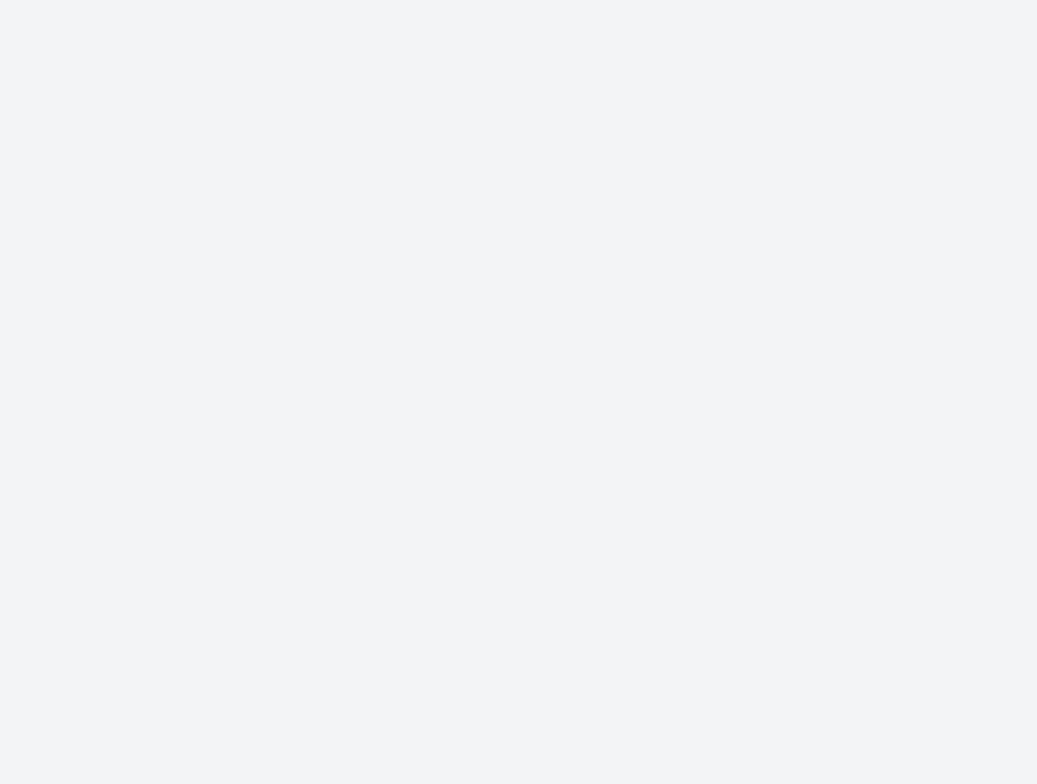
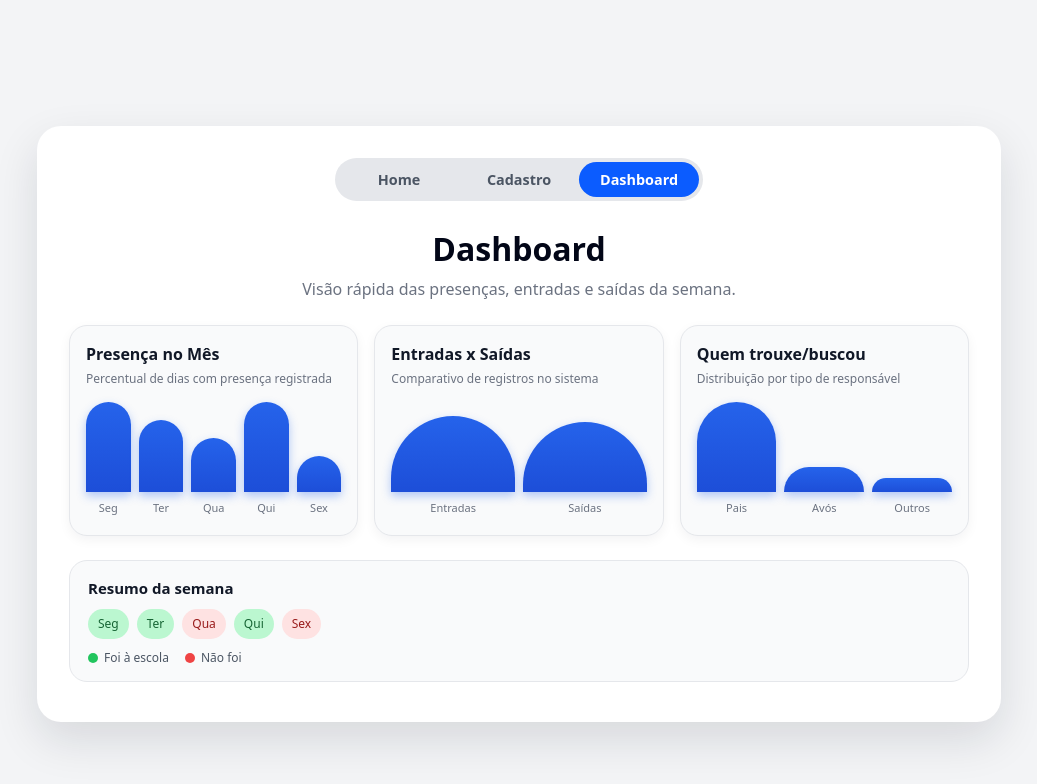
Before and after one commit to belli5/Esp32, a React (Vite) app in the folder interface-web/: page /dashboard in a window 1280 px wide. Before the commit this address had no page. Shown: the top 784 px of the page, without its empty margins (121-1158 px from the left). Built offline with nearby package versions, Linux system fonts and the light colour scheme.

Commit message:
feat: dashboard done

```diff
--- a/interface-web/src/App.jsx
+++ b/interface-web/src/App.jsx
@@ -7,6 +7,7 @@ import FirstPage  from './pages/firstPage/firstPage'
 import Cadastrar from './pages/Cadastro/cadastro'
 import Entrada from './pages/Entrada/entrada'
 import Saida from './pages/Saida/saida'
+import Dashboard from './pages/Dashboard/dashboard'
 
 function App() {
   return (
@@ -16,6 +17,7 @@ function App() {
         <Route path="/cadastro" element={<Cadastrar />} />
         <Route path="/entrada" element={<Entrada />} />
         <Route path="/saida" element={<Saida />} />
+        <Route path="/dashboard" element={<Dashboard />} />
       </Routes>
     </>
   )
--- a/interface-web/src/pages/Dashboard/dashboard.jsx
+++ b/interface-web/src/pages/Dashboard/dashboard.jsx
@@ -0,0 +1,178 @@
+import React from "react";
+import { useNavigate, useLocation } from "react-router-dom";
+
+import {
+  PageWrapper,
+  Card,
+  Title,
+  Subtitle,
+  TabsBar,
+  TabsTrack,
+  Slider,
+  TabButton,
+  ChartsGrid,
+  ChartCard,
+  ChartTitle,
+  ChartSubtitle,
+  ChartArea,
+  BarRow,
+  Bar,
+  BarLabelRow,
+  BarLabel,
+  WeekSummaryCard,
+  WeekSummaryTitle,
+  WeekDaysRow,
+  DayPill,
+  LegendRow,
+  LegendItem,
+  LegendDot,
+} from "./dashboard.styles";
+
+export default function Dashboard() {
+  const navigate = useNavigate();
+  const location = useLocation();
+
+  // 0 = Home, 1 = Cadastro, 2 = Dashboard
+  let activeIndex = 0;
+  if (location.pathname === "/cadastro") {
+    activeIndex = 1;
+  } else if (location.pathname === "/dashboard") {
+    activeIndex = 2;
+  }
+
+  const goHome = () => navigate("/");
+  const goCadastro = () => navigate("/cadastro");
+  const goDashboard = () => navigate("/dashboard");
+
+  // ---- MOCKS DE DADOS (depois você troca por API/real) ----
+  const presencasSemana = [100, 80, 60, 100, 40]; // seg a sex (%)
+  const entradasVsSaidas = [
+    { label: "Entradas", value: 42 },
+    { label: "Saídas", value: 39 },
+  ];
+  const responsaveisQueForam = [
+    { label: "Pais", value: 32 },
+    { label: "Avós", value: 7 },
+    { label: "Outros", value: 4 },
+  ];
+
+  const semana = [
+    { dia: "Seg", presente: true },
+    { dia: "Ter", presente: true },
+    { dia: "Qua", presente: false },
+    { dia: "Qui", presente: true },
+    { dia: "Sex", presente: false },
+  ];
+
+  return (
+    <PageWrapper>
+      <Card>
+        {/* Tabs topo */}
+        <TabsBar>
+          <TabsTrack>
+            <Slider activeIndex={activeIndex} />
+            <TabButton active={activeIndex === 0} onClick={goHome}>
+              Home
+            </TabButton>
+            <TabButton active={activeIndex === 1} onClick={goCadastro}>
+              Cadastro
+            </TabButton>
+            <TabButton active={activeIndex === 2} onClick={goDashboard}>
+              Dashboard
+            </TabButton>
+          </TabsTrack>
+        </TabsBar>
+
+        <Title>Dashboard</Title>
+        <Subtitle>
+          Visão rápida das presenças, entradas e saídas da semana.
+        </Subtitle>
+
+        {/* 3 “gráficos” */}
+        <ChartsGrid>
+          {/* Gráfico 1 – Presença na semana */}
+          <ChartCard>
+            <ChartTitle>Presença no Mês</ChartTitle>
+            <ChartSubtitle>Percentual de dias com presença registrada</ChartSubtitle>
+
+            <ChartArea>
+              <BarRow>
+                {presencasSemana.map((valor, idx) => (
+                  <Bar key={idx} value={valor} />
+                ))}
+              </BarRow>
+
+              <BarLabelRow>
+                {["Seg", "Ter", "Qua", "Qui", "Sex"].map((d) => (
+                  <BarLabel key={d}>{d}</BarLabel>
+                ))}
+              </BarLabelRow>
+            </ChartArea>
+          </ChartCard>
+
+          {/* Gráfico 2 – Entradas x Saídas */}
+          <ChartCard>
+            <ChartTitle>Entradas x Saídas</ChartTitle>
+            <ChartSubtitle>Comparativo de registros no sistema</ChartSubtitle>
+
+            <ChartArea>
+              <BarRow>
+                {entradasVsSaidas.map((item) => (
+                  <Bar key={item.label} value={item.value * 2} />
+                ))}
+              </BarRow>
+
+              <BarLabelRow>
+                {entradasVsSaidas.map((item) => (
+                  <BarLabel key={item.label}>{item.label}</BarLabel>
+                ))}
+              </BarLabelRow>
+            </ChartArea>
+          </ChartCard>
+
+          {/* Gráfico 3 – Tipo de responsável que veio buscar */}
+          <ChartCard>
+            <ChartTitle>Quem trouxe/buscou</ChartTitle>
+            <ChartSubtitle>Distribuição por tipo de responsável</ChartSubtitle>
+
+            <ChartArea>
+              <BarRow>
+                {responsaveisQueForam.map((item) => (
+                  <Bar key={item.label} value={item.value * 4} />
+                ))}
+              </BarRow>
+
+              <BarLabelRow>
+                {responsaveisQueForam.map((item) => (
+                  <BarLabel key={item.label}>{item.label}</BarLabel>
+                ))}
+              </BarLabelRow>
+            </ChartArea>
+          </ChartCard>
+        </ChartsGrid>
+
+        {/* Resumo da semana: foi / não foi */}
+        <WeekSummaryCard>
+          <WeekSummaryTitle>Resumo da semana</WeekSummaryTitle>
+
+          <WeekDaysRow>
+            {semana.map((dia) => (
+              <DayPill key={dia.dia} presente={dia.presente}>
+                {dia.dia}
+              </DayPill>
+            ))}
+          </WeekDaysRow>
+
+          <LegendRow>
+            <LegendItem>
+              <LegendDot type="presente" /> Foi à escola
+            </LegendItem>
+            <LegendItem>
+              <LegendDot type="ausente" /> Não foi
+            </LegendItem>
+          </LegendRow>
+        </WeekSummaryCard>
+      </Card>
+    </PageWrapper>
+  );
+}
--- a/interface-web/src/pages/Dashboard/dashboard.styles.js
+++ b/interface-web/src/pages/Dashboard/dashboard.styles.js
@@ -0,0 +1,202 @@
+import styled from "styled-components";
+
+export const PageWrapper = styled.div`
+  min-height: 100vh;
+  display: flex;
+  align-items: center;
+  justify-content: center;
+  background: #f3f4f6;
+  padding: 24px;
+`;
+
+export const Card = styled.div`
+  width: 100%;
+  max-width: 900px;
+  background: #ffffff;
+  border-radius: 24px;
+  padding: 32px 32px 40px;
+  box-shadow: 0 18px 45px rgba(15, 23, 42, 0.12);
+`;
+
+/* -------- Tabs iguais das outras telas (3 abas) -------- */
+
+export const TabsBar = styled.div`
+  margin-bottom: 24px;
+  display: flex;
+  justify-content: center;
+`;
+
+export const TabsTrack = styled.div`
+  position: relative;
+  display: grid;
+  grid-template-columns: repeat(3, 1fr);
+  width: 360px;
+  padding: 4px;
+  background: #e5e7eb;
+  border-radius: 999px;
+`;
+
+export const Slider = styled.div`
+  position: absolute;
+  top: 4px;
+  left: 4px;
+  width: calc((100% - 8px) / 3);
+  height: calc(100% - 8px);
+  border-radius: 999px;
+  background: #0b5cff;
+  transform: translateX(${({ activeIndex }) => activeIndex * 100}%);
+  transition: transform 0.25s ease;
+  z-index: 0;
+`;
+
+export const TabButton = styled.button`
+  position: relative;
+  z-index: 1;
+  border: none;
+  background: transparent;
+  cursor: pointer;
+  font-size: 0.9rem;
+  font-weight: 600;
+  padding: 8px 0;
+  border-radius: 999px;
+  color: ${({ active }) => (active ? "#ffffff" : "#4b5563")};
+  transition: color 0.2s ease;
+  font-family: inherit;
+`;
+
+/* -------- Títulos -------- */
+
+export const Title = styled.h1`
+  font-size: 32px;
+  font-weight: 800;
+  color: #020617;
+  margin: 0 0 4px;
+  text-align: center;
+`;
+
+export const Subtitle = styled.p`
+  font-size: 16px;
+  color: #6b7280;
+  margin: 0 0 24px;
+  text-align: center;
+`;
+
+/* -------- Grade dos gráficos -------- */
+
+export const ChartsGrid = styled.div`
+  display: grid;
+  grid-template-columns: repeat(3, minmax(0, 1fr));
+  gap: 16px;
+  margin-bottom: 24px;
+
+  @media (max-width: 900px) {
+    grid-template-columns: 1fr;
+  }
+`;
+
+export const ChartCard = styled.div`
+  border-radius: 18px;
+  padding: 16px 16px 18px;
+  background: #f9fafb;
+  border: 1px solid #e5e7eb;
+  box-shadow: 0 4px 12px rgba(15, 23, 42, 0.05);
+`;
+
+export const ChartTitle = styled.h2`
+  font-size: 16px;
+  margin: 0 0 4px;
+  color: #111827;
+`;
+
+export const ChartSubtitle = styled.p`
+  font-size: 12px;
+  margin: 0 0 10px;
+  color: #6b7280;
+`;
+
+export const ChartArea = styled.div`
+  padding-top: 4px;
+`;
+
+export const BarRow = styled.div`
+  display: flex;
+  align-items: flex-end;
+  gap: 8px;
+  height: 90px;
+  margin-bottom: 8px;
+`;
+
+export const Bar = styled.div`
+  flex: 1;
+  border-radius: 999px 999px 4px 4px;
+  background: linear-gradient(180deg, #2563eb, #1d4ed8);
+  height: ${({ value }) => `${Math.max(10, Math.min(value, 100))}%`};
+  box-shadow: 0 4px 10px rgba(37, 99, 235, 0.35);
+`;
+
+export const BarLabelRow = styled.div`
+  display: flex;
+  justify-content: space-between;
+  gap: 8px;
+`;
+
+export const BarLabel = styled.span`
+  flex: 1;
+  text-align: center;
+  font-size: 11px;
+  color: #6b7280;
+`;
+
+/* -------- Resumo da semana -------- */
+
+export const WeekSummaryCard = styled.div`
+  margin-top: 8px;
+  border-radius: 18px;
+  padding: 16px 18px 14px;
+  background: #f9fafb;
+  border: 1px solid #e5e7eb;
+`;
+
+export const WeekSummaryTitle = styled.h3`
+  margin: 0 0 10px;
+  font-size: 15px;
+  color: #111827;
+`;
+
+export const WeekDaysRow = styled.div`
+  display: flex;
+  gap: 8px;
+  margin-bottom: 10px;
+  flex-wrap: wrap;
+`;
+
+export const DayPill = styled.span`
+  padding: 6px 10px;
+  border-radius: 999px;
+  font-size: 12px;
+  font-weight: 500;
+  color: ${({ presente }) => (presente ? "#166534" : "#991b1b")};
+  background: ${({ presente }) => (presente ? "#bbf7d0" : "#fee2e2")};
+`;
+
+export const LegendRow = styled.div`
+  display: flex;
+  gap: 16px;
+  flex-wrap: wrap;
+  font-size: 12px;
+  color: #4b5563;
+`;
+
+export const LegendItem = styled.div`
+  display: inline-flex;
+  align-items: center;
+  gap: 6px;
+`;
+
+export const LegendDot = styled.span`
+  width: 10px;
+  height: 10px;
+  border-radius: 999px;
+  background: ${({ type }) =>
+    type === "presente" ? "#22c55e" : "#ef4444"};
+`;
```
